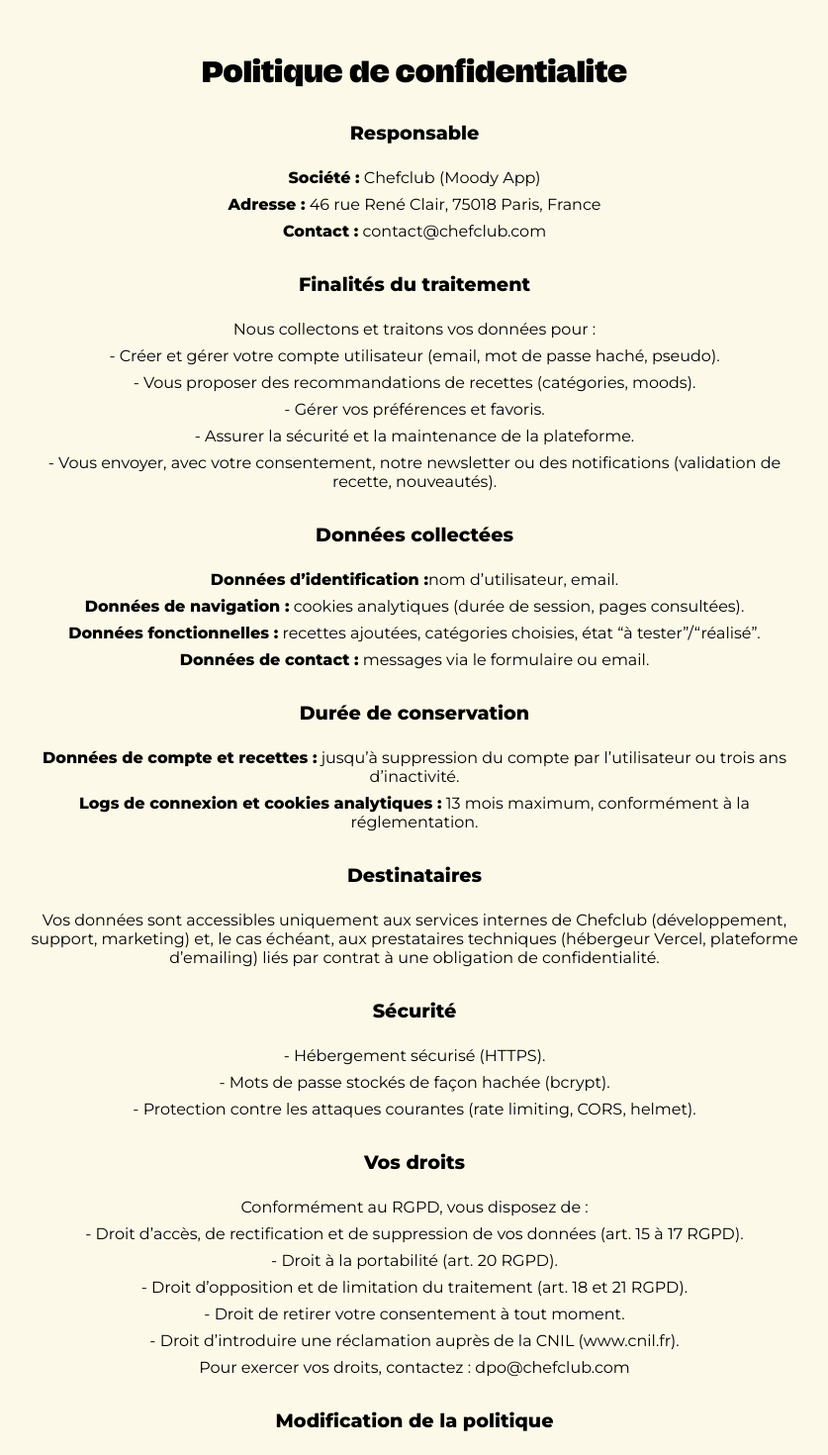
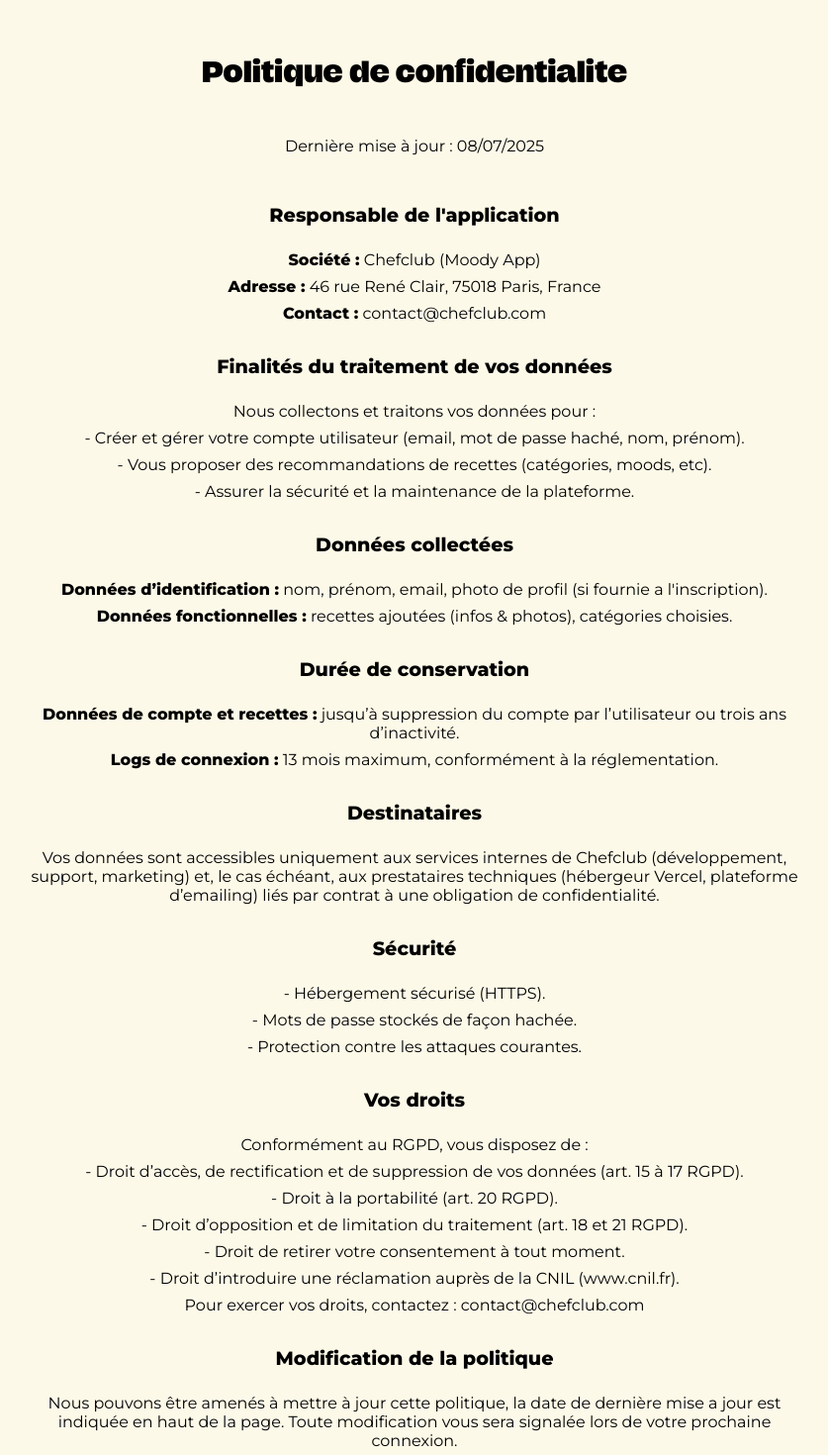
Before and after one commit to MarieKsnk/moody-app, a Next.js app in the folder frontend/: page /politique-confidentialite in a window 1280 px wide. Shown: the part 220-1690 px from the top of the page at 99% size, without its empty margins (221-1058 px from the left). Built offline with nearby package versions, Linux system fonts and the light colour scheme.

Commit message:
Mise a jour des legals + 3WC

```diff
--- a/frontend/src/components/layout/AppLayout.tsx
+++ b/frontend/src/components/layout/AppLayout.tsx
@@ -8,7 +8,6 @@
     <>
       <Head>
         <title>Moody - Application culinaire</title>
-        <link rel="icon" href="/assets/favicon.ico" />
         <meta name="viewport" content="width=device-width, initial-scale=1" />
         <meta charSet="UTF-8" />
         <meta httpEquiv="X-UA-Compatible" content="IE=edge" />
--- a/frontend/src/components/molecules/Nav/DesktopNav.tsx
+++ b/frontend/src/components/molecules/Nav/DesktopNav.tsx
@@ -34,9 +34,9 @@
             <NavLink href="/login" label="CONNEXION" />
           )}
         </ul>
-        <ul className="item center">
+        <li className="item center">
           <Logo href="/" alt="Logo Moody" width={230} height={60} />
-        </ul>
+        </li>
         <ul className="item right">
           {isAuthenticated ? (
             <LogoutButtonIcon onClick={handleLogout} label="DÉCONNEXION" />
--- a/frontend/src/components/organisms/Legals/MentionsLegalesSection.tsx
+++ b/frontend/src/components/organisms/Legals/MentionsLegalesSection.tsx
@@ -3,6 +3,7 @@
 export const MentionLegalesSection: React.FC = () => (
   <section className="legals-page">
     <h1 className="legals-page__title">Mentions legales</h1>
+    <p>Dernière mise à jour : 08/07/2025</p>
 
     <div className="legals-page__block">
       <h2>Éditeur de l’application</h2>
--- a/frontend/src/components/organisms/Legals/PolitiqueConfidentialiteSection.tsx
+++ b/frontend/src/components/organisms/Legals/PolitiqueConfidentialiteSection.tsx
@@ -3,9 +3,10 @@
 export const PolitiqueConfidentialiteSection: React.FC = () => (
   <section className="legals-page">
     <h1 className="legals-page__title">Politique de confidentialite</h1>
+    <p>Dernière mise à jour : 08/07/2025</p>
 
     <div className="legals-page__block">
-      <h2>Responsable</h2>
+      <h2>Responsable de l'application</h2>
       <p>
         <strong>Société :</strong> Chefclub (Moody App)
       </p>
@@ -19,39 +20,28 @@
     </div>
 
     <div className="legals-page__block">
-      <h2>Finalités du traitement</h2>
+      <h2>Finalités du traitement de vos données</h2>
       <p>Nous collectons et traitons vos données pour :</p>
       <p>
         - Créer et gérer votre compte utilisateur (email, mot de passe haché,
-        pseudo).
+        nom, prénom).
       </p>
       <p>
-        - Vous proposer des recommandations de recettes (catégories, moods).
+        - Vous proposer des recommandations de recettes (catégories, moods,
+        etc).
       </p>
-      <p>- Gérer vos préférences et favoris.</p>
       <p>- Assurer la sécurité et la maintenance de la plateforme.</p>
-      <p>
-        - Vous envoyer, avec votre consentement, notre newsletter ou des
-        notifications (validation de recette, nouveautés).
-      </p>
     </div>
 
     <div className="legals-page__block">
       <h2>Données collectées</h2>
       <p>
-        <strong>Données d’identification :</strong>nom d’utilisateur, email.
+        <strong>Données d’identification :</strong> nom, prénom, email, photo de
+        profil (si fournie a l'inscription).
       </p>
       <p>
-        <strong>Données de navigation :</strong> cookies analytiques (durée de
-        session, pages consultées).
-      </p>
-      <p>
-        <strong>Données fonctionnelles :</strong> recettes ajoutées, catégories
-        choisies, état “à tester”/“réalisé”.
-      </p>
-      <p>
-        <strong>Données de contact :</strong> messages via le formulaire ou
-        email.
+        <strong>Données fonctionnelles :</strong> recettes ajoutées (infos &
+        photos), catégories choisies.
       </p>
     </div>
 
@@ -62,8 +52,8 @@
         compte par l’utilisateur ou trois ans d’inactivité.
       </p>
       <p>
-        <strong>Logs de connexion et cookies analytiques :</strong> 13 mois
-        maximum, conformément à la réglementation.
+        <strong>Logs de connexion :</strong> 13 mois maximum, conformément à la
+        réglementation.
       </p>
     </div>
 
@@ -80,11 +70,8 @@
     <div className="legals-page__block">
       <h2>Sécurité</h2>
       <p>- Hébergement sécurisé (HTTPS).</p>
-      <p>- Mots de passe stockés de façon hachée (bcrypt).</p>
-      <p>
-        - Protection contre les attaques courantes (rate limiting, CORS,
-        helmet).
-      </p>
+      <p>- Mots de passe stockés de façon hachée.</p>
+      <p>- Protection contre les attaques courantes.</p>
     </div>
 
     <div className="legals-page__block">
@@ -109,15 +96,15 @@
       </p>
       <p>
         Pour exercer vos droits, contactez :{" "}
-        <a href="mailto:dpo@chefclub.com">dpo@chefclub.com</a>
+        <a href="mailto:contact@chefclub.com">contact@chefclub.com</a>
       </p>
     </div>
 
     <div className="legals-page__block">
       <h2>Modification de la politique</h2>
       <p>
-        Nous pouvons être amenés à mettre à jour cette politique ; la date de
-        dernière révision est indiquée en tête de document. Toute modification
+        Nous pouvons être amenés à mettre à jour cette politique, la date de
+        dernière mise a jour est indiquée en haut de la page. Toute modification
         vous sera signalée lors de votre prochaine connexion.
       </p>
     </div>
--- a/frontend/src/styles/components/molecules/Admin_dashboard/Homepage/_adminLatestRecipes.scss
+++ b/frontend/src/styles/components/molecules/Admin_dashboard/Homepage/_adminLatestRecipes.scss
@@ -30,6 +30,7 @@
 
   &__date {
     font-weight: 500;
+    text-align: end;
   }
 
   &__separator {
--- a/frontend/src/styles/components/molecules/Admin_dashboard/Homepage/_adminLatestUsers.scss
+++ b/frontend/src/styles/components/molecules/Admin_dashboard/Homepage/_adminLatestUsers.scss
@@ -25,6 +25,7 @@
 
   &__date {
     font-weight: 500;
+    text-align: end;
   }
 
   &__separator {
```
Also changed, not shown: frontend/src/components/layout/Admin_dashboard/AdminLayout.tsx (+9 -0 lines), frontend/src/components/molecules/Admin_dashboard/Nav/AdminMobileNav.tsx (+9 -3 lines).
